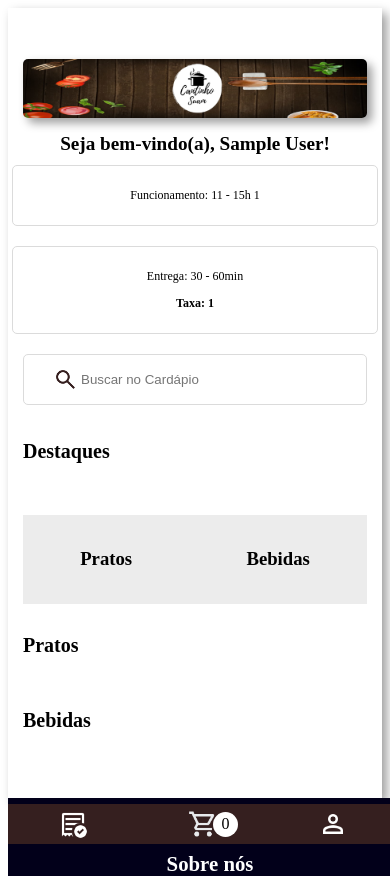
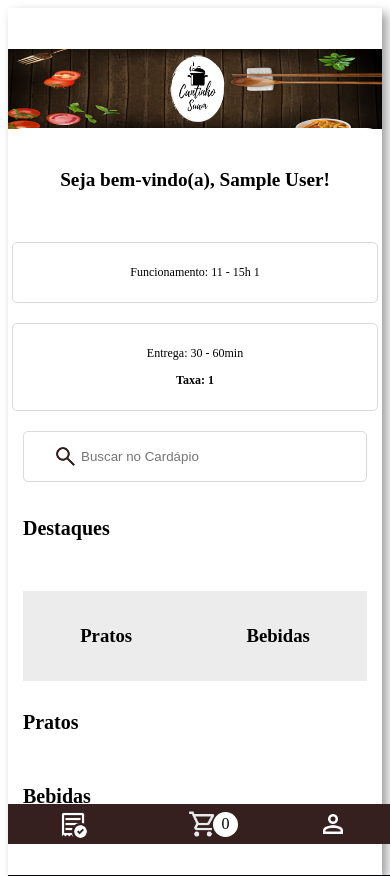
Before and after one commit to Lucas-Mnzs/GRUPO11-2024-2-LucasMenezesAlvesdaSilva, a PHP site: template assets/views/cardapio.php in a window 390 px wide. Shown: the top 876 px of the page. Run offline with PHP 8.4, Linux system fonts and the light colour scheme; the template is opened without the code that fills it, so the values that code supplies are empty; the visitor is signed in with stand-in values (Sample User, id 1).

Commit message:
atualização
ajustando media-queries

```diff
--- a/assets/css/cardapio.css
+++ b/assets/css/cardapio.css
@@ -16,31 +16,31 @@
 
 #corpo {
   padding: 15px;
-  padding-top: 100px;
+  padding-top: 80px;
   background-color: white;
   box-shadow: 5px 5px 10px rgba(0, 0, 0, 0.384);
   font-family: "corpo";
 }
 
 #imgPrin {
-  width: 100%;
-  margin-bottom: 80px;
-}
-
-#imgPrin img {
-  margin: auto;
-  display: block;
-  width: 100%;
-  height: auto;
-  border-radius: 5px;
-  box-shadow: 5px 5px 10px rgba(0, 0, 0, 0.384);
+  background-image: url("../image/imagemPrinLogo.jpg");
+  background-repeat: no-repeat;
+  background-position: center 80px;
+  background-attachment: fixed;
+  background-size: 100% 230px;
+  height: 300px;
+  width: calc(100% + 30px);
+  margin-left: -15px;
 }
 
 .usuario {
-  width: 100%;
+  width: calc(100% + 30px);
   font-size: 1.2em;
-  margin: -45px 30px 30px 0;
+  margin: -75px 30px 30px -15px;
+  border-radius: 15px 15px 0 0;
   text-align: center;
+  background-color: white;
+  padding: 25px 0;
 }
 
 #informacoes {
@@ -875,6 +875,12 @@ hr {
 }
 
 @media (max-width: 1200px) {
+  #imgPrin {
+    background-position: center 80px;
+    background-size: 100% 150px;
+    height: 225px;
+  }
+
   .pratos,
   .bebidas,
   .destaques {
@@ -890,6 +896,12 @@ hr {
 }
 
 @media (max-width: 1000px) {
+  #imgPrin {
+    background-position: center 80px;
+    background-size: 100% 110px;
+    height: 215px;
+  }
+
   #corpo {
     padding-top: 50px;
   }
@@ -918,6 +930,12 @@ hr {
 
 /* Layout responsivo para telas menores */
 @media (max-width: 768px) {
+  #imgPrin {
+    background-position: center 80px;
+    background-size: 100% 100px;
+    height: 195px;
+  }
+
   #qtd {
     display: flex;
     margin-left: 55px;
@@ -974,6 +992,12 @@ hr {
 }
 
 @media (max-width: 700px) {
+  #imgPrin {
+    background-position: center 50px;
+    background-size: 100% 80px;
+    height: 194px;
+  }
+
   #qtd {
     margin-left: 55px;
     height: 25px;
@@ -1012,6 +1036,12 @@ hr {
 }
 
 @media (max-width: 600px) {
+  #imgPrin {
+    background-position: center 40px;
+    background-size: 100% 80px;
+    height: 180px;
+  }
+
   #qtd {
     margin-left: 55px;
     height: 25px;
@@ -1053,6 +1083,12 @@ hr {
 }
 
 @media (max-width: 510px) {
+  #imgPrin {
+    background-position: center 40px;
+    background-size: 100% 80px;
+    height: 184px;
+  }
+
   #qtd {
     margin-left: 45px;
   }
@@ -1184,6 +1220,12 @@ hr {
 }
 
 @media (max-width: 350px) {
+  #imgPrin {
+    background-position: center 30px;
+    background-size: 100% 60px;
+    height: 145px;
+  }
+
   #qtd {
     margin-left: 45px;
   }
--- a/assets/views/cardapio.php
+++ b/assets/views/cardapio.php
@@ -175,7 +175,6 @@
     </div>
     <section id="corpo">
         <div id="imgPrin">
-            <img src="assets/image/imagemPrinLogo.jpg" alt="Imagem Principal">
         </div>
         <div class="usuario">
             <h2 id="bv">Seja bem-vindo(a), <b><?php echo $_SESSION['nome'] ?></b>!</h2>
```
